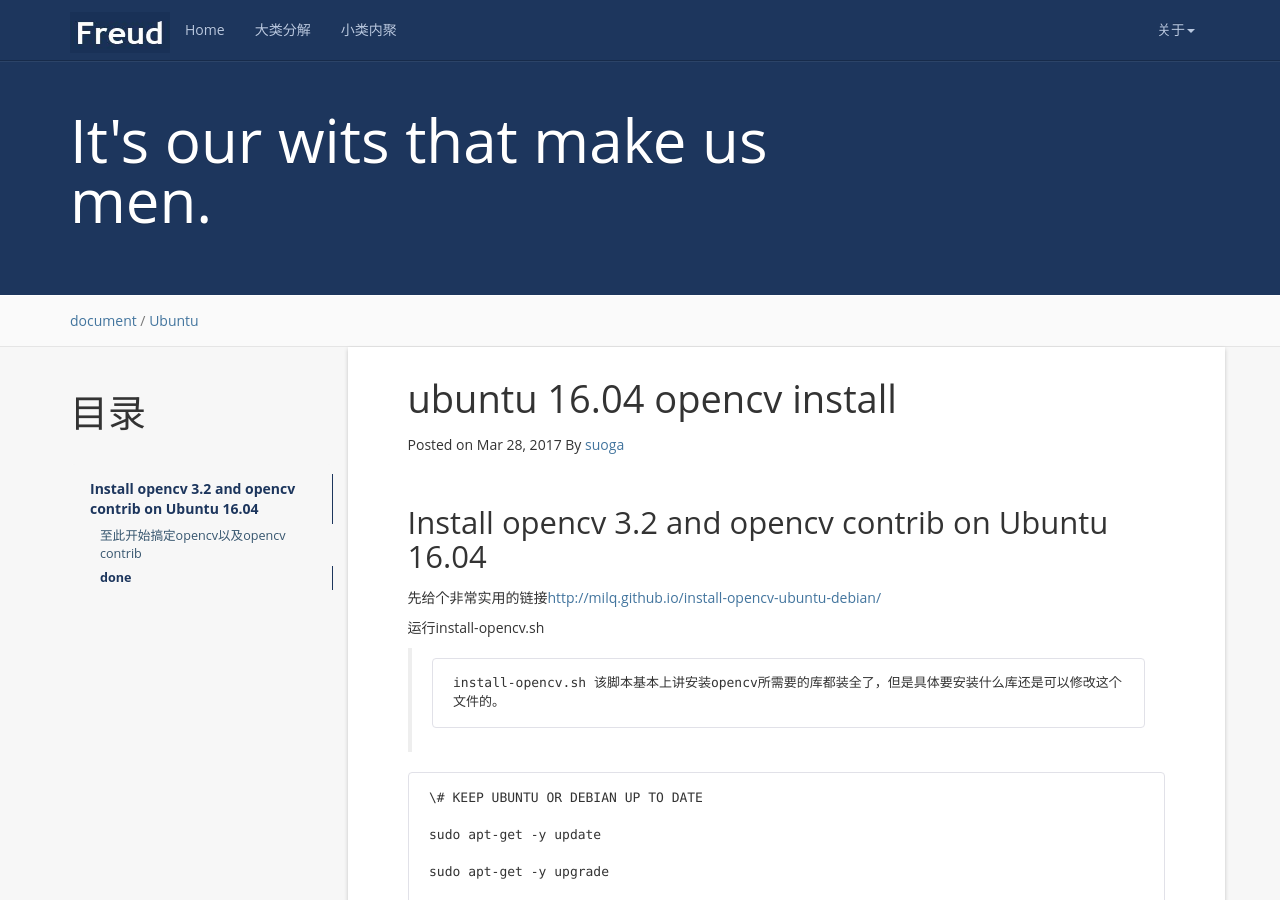
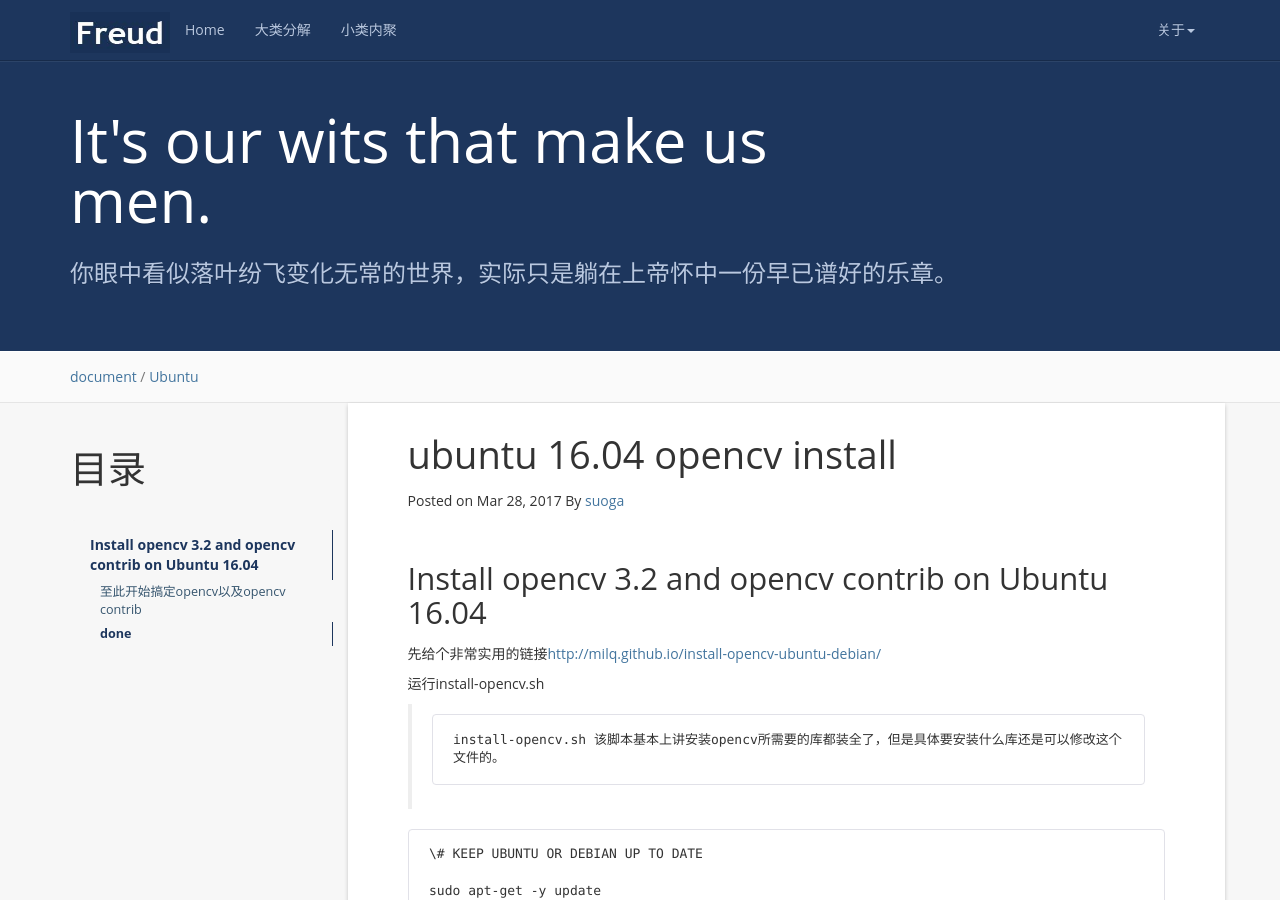
Before and after one commit to h005/h005.github.io, a Jekyll site: the page built from _posts/2017-03-28-ubuntu opencv Install.md, in a window 1280 px wide and 900 px high. Built offline with Jekyll 4.4.1, drawn with Linux system fonts in a browser that asks for light colours; nearby versions of some CDN libraries; comment, search, counter and statistics services are not loaded.

Commit message:
通过修改_includes/docs_header.html中的{% if page.title%}可以加入其他的moto，当然对应的应该在_posts文件夹下的文件中添加一个moto域，如_posts/2017-03-28-ubuntu opencv Install.md所示

```diff
--- a/_includes/docs_header.html
+++ b/_includes/docs_header.html
@@ -1,11 +1,14 @@
 <div class="docs-header" id="content">
   <div class="container">
   	{% if page.title%}
-  		<!--
-		    <h1>{{ page.title }}</h1>
+		    <h1>{{ site.motto }}</h1>
+		   	<h3>{{ page.moto }}</h3>
+		   	<!--
+		   	<h3>{{ page.title }}</h3>
 		    <p>Post on {{ page.date | date: "%b %d, %Y" }} by <a href="/about">{{ site.author }}</a></p>
-		-->
-		    <h1>{{ site.motto }}</h1>
+		    -->
+
+
     {% else %}
 	    <h1>{{ site.name }}</h1>
 	    <p>{{ site.description }}</p>
--- a/_posts/2017-03-28-ubuntu opencv Install.md
+++ b/_posts/2017-03-28-ubuntu opencv Install.md
@@ -1,6 +1,7 @@
 ---
 layout: post
 title:  ubuntu 16.04 opencv install
+moto:	你眼中看似落叶纷飞变化无常的世界，实际只是躺在上帝怀中一份早已谱好的乐章。
 date:   2017-03-28 12:08:00 +0800
 categories: document
 tag: Ubuntu
```
